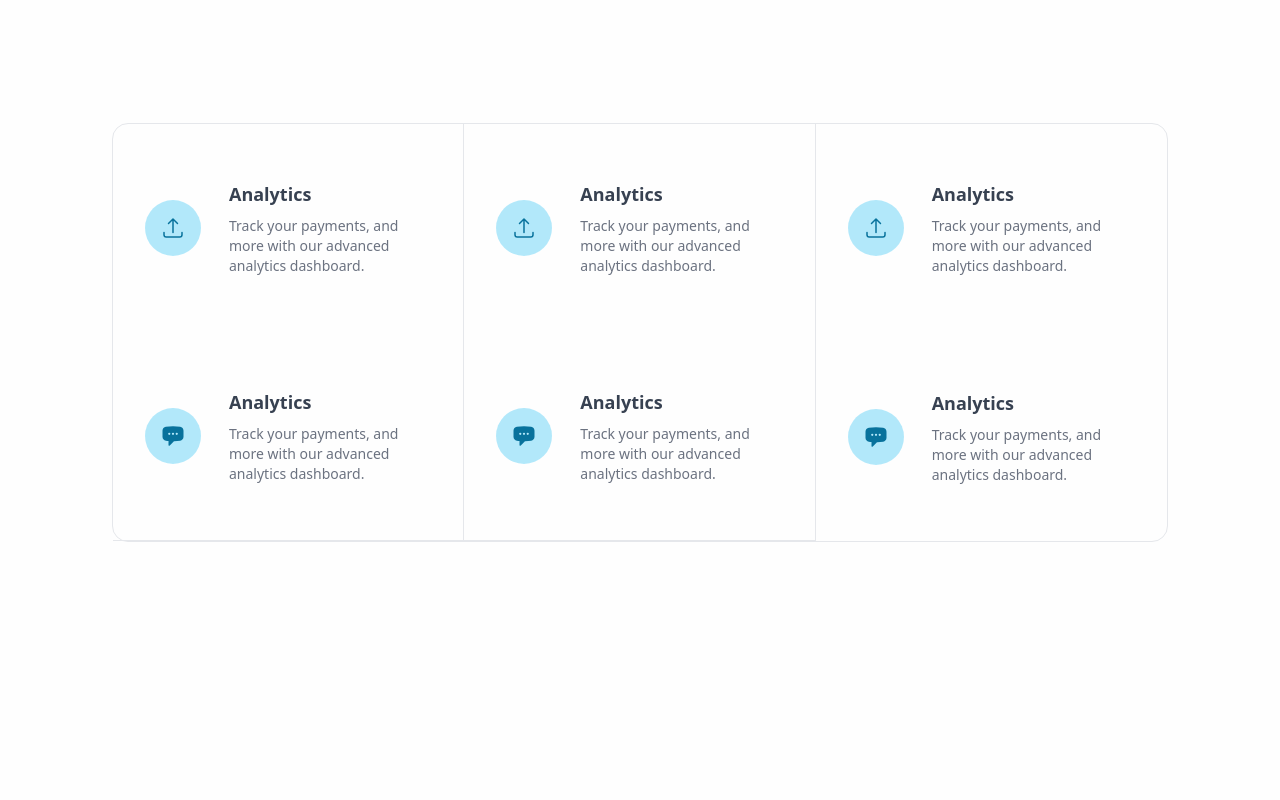
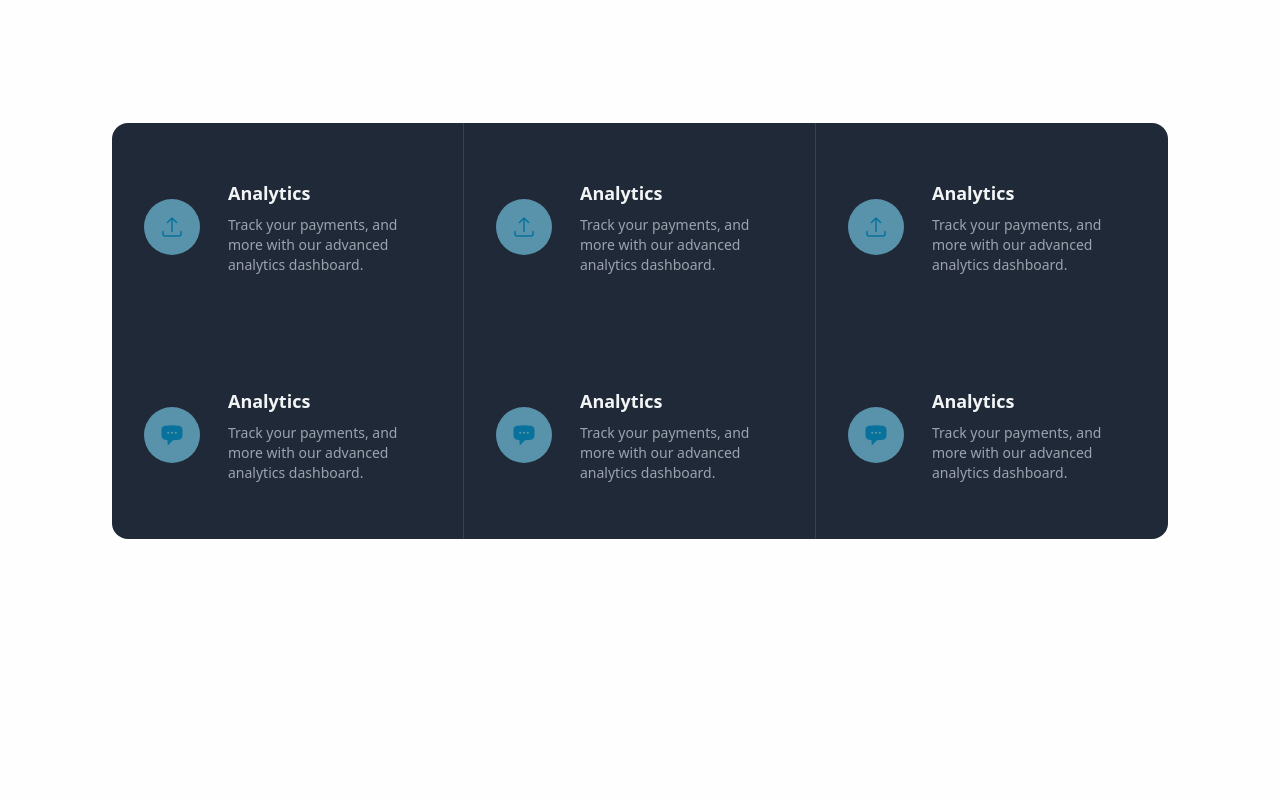
Before and after one commit to CarboxyDev/tailwind-sandbox, a Next.js app: page / in a window 1280 px wide. Shown: the part 1000-1800 px from the top of the page. Built offline with nearby package versions, Linux system fonts and the light colour scheme; a web font is replaced by a local one; what tailwindcss-debug-screens would draw is missing.

Commit message:
Add dark variant for FeatureCard component (wip)

```diff
--- a/src/components/FeatureCard.tsx
+++ b/src/components/FeatureCard.tsx
@@ -2,10 +2,11 @@ import {
   ArrowUpTrayIcon,
   ChatBubbleLeftEllipsisIcon,
 } from "@heroicons/react/24/solid";
-import { FeatureItemProps } from "../types/props";
+import clsx from "clsx";
+import { FeatureCardProps, FeatureItemProps } from "../types/props";
 
 const FeatureItem = (props: FeatureItemProps) => {
-  const { heading, content, icon } = props;
+  const { heading, content, icon, variant } = props;
 
   return (
     <>
@@ -16,24 +17,54 @@ const FeatureItem = (props: FeatureItemProps) => {
           </div>
         </div>
         <div className="ml-7">
-          <h3 className="text-lg font-semibold text-gray-700">{heading}</h3>
-          <p className="mt-2 text-sm text-gray-500">{content}</p>
+          <h3
+            className={clsx(
+              "text-lg font-semibold",
+              variant === "light" && "text-gray-700",
+              variant === "dark" && "text-gray-100"
+            )}
+          >
+            {heading}
+          </h3>
+          <p
+            className={clsx(
+              "mt-2 text-sm",
+              variant === "light" && "text-gray-500",
+              variant === "dark" && "text-gray-400"
+            )}
+          >
+            {content}
+          </p>
         </div>
       </div>
     </>
   );
 };
 
-const FeatureCard = () => {
+const FeatureCard = (props: FeatureCardProps) => {
+  const { variant } = props;
   return (
     <>
       <div className="flex justify-center">
-        <div className="grid max-w-md grid-cols-none grid-rows-3 rounded-2xl border border-gray-200 lg:max-w-none lg:grid-cols-3 lg:grid-rows-none">
-          <div className="grid grid-rows-2 border-b border-gray-200 lg:border-r">
+        <div
+          className={clsx(
+            "grid max-w-md grid-cols-none grid-rows-3 rounded-2xl lg:max-w-none lg:grid-cols-3 lg:grid-rows-none",
+            variant === "light" && "border border-gray-200 bg-white",
+            variant === "dark" && "bg-gray-800"
+          )}
+        >
+          <div
+            className={clsx(
+              "grid grid-rows-2 border-b lg:border-r lg:border-b-0",
+              variant === "light" && "border-gray-200",
+              variant === "dark" && "border-gray-700"
+            )}
+          >
             <FeatureItem
               heading="Analytics"
               content="Track your payments, and more with our advanced analytics dashboard."
               icon={<ArrowUpTrayIcon className="h-6 w-6 text-primary-700" />}
+              {...props}
             />
             <FeatureItem
               heading="Analytics"
@@ -41,14 +72,22 @@ const FeatureCard = () => {
               icon={
                 <ChatBubbleLeftEllipsisIcon className="h-6 w-6 text-primary-700" />
               }
+              {...props}
             />
           </div>
 
-          <div className="grid grid-rows-2 border-b border-gray-200 lg:border-r">
+          <div
+            className={clsx(
+              "grid grid-rows-2 border-b lg:border-r lg:border-b-0",
+              variant === "light" && "border-gray-200",
+              variant === "dark" && "border-gray-700"
+            )}
+          >
             <FeatureItem
               heading="Analytics"
               content="Track your payments, and more with our advanced analytics dashboard."
               icon={<ArrowUpTrayIcon className="h-6 w-6 text-primary-700" />}
+              {...props}
             />
             <FeatureItem
               heading="Analytics"
@@ -56,6 +95,7 @@ const FeatureCard = () => {
               icon={
                 <ChatBubbleLeftEllipsisIcon className="h-6 w-6 text-primary-700" />
               }
+              {...props}
             />
           </div>
           <div className="grid grid-rows-2">
@@ -63,6 +103,7 @@ const FeatureCard = () => {
               heading="Analytics"
               content="Track your payments, and more with our advanced analytics dashboard."
               icon={<ArrowUpTrayIcon className="h-6 w-6 text-primary-700" />}
+              {...props}
             />
             <FeatureItem
               heading="Analytics"
@@ -70,6 +111,7 @@ const FeatureCard = () => {
               icon={
                 <ChatBubbleLeftEllipsisIcon className="h-6 w-6 text-primary-700" />
               }
+              {...props}
             />
           </div>
         </div>
--- a/src/pages/sandbox.tsx
+++ b/src/pages/sandbox.tsx
@@ -29,7 +29,9 @@ const Sandbox: NextPage = () => {
         <Divider />
         <HeroSection />
         <Filler height="h-100" />
-        <FeatureCard />
+        <FeatureCard variant="dark" />
+        <Filler height="h-100" />
+        <FeatureCard variant="light" />
         <Filler height="h-100" />
         <ContentWithImageSection
           image="/skyrim-1.jpeg"
--- a/src/types/props.tsx
+++ b/src/types/props.tsx
@@ -83,4 +83,10 @@ export type FeatureItemProps = {
   heading: string;
   content: string;
   icon: JSX.Element;
+  variant?: "light" | "dark";
 };
+
+/* Strictly 6 features allowed in the card */
+export type FeatureCardProps = {
+  variant: "light" | "dark";
+};
```
